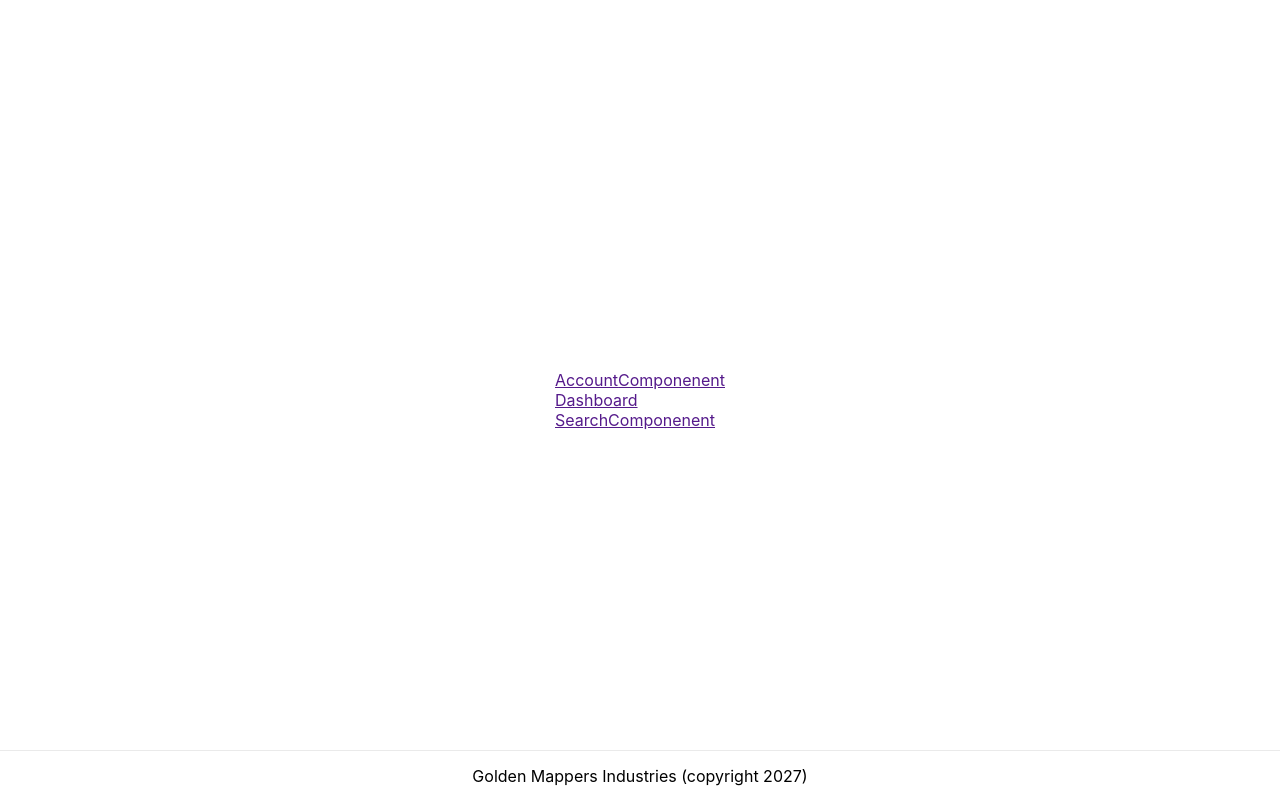
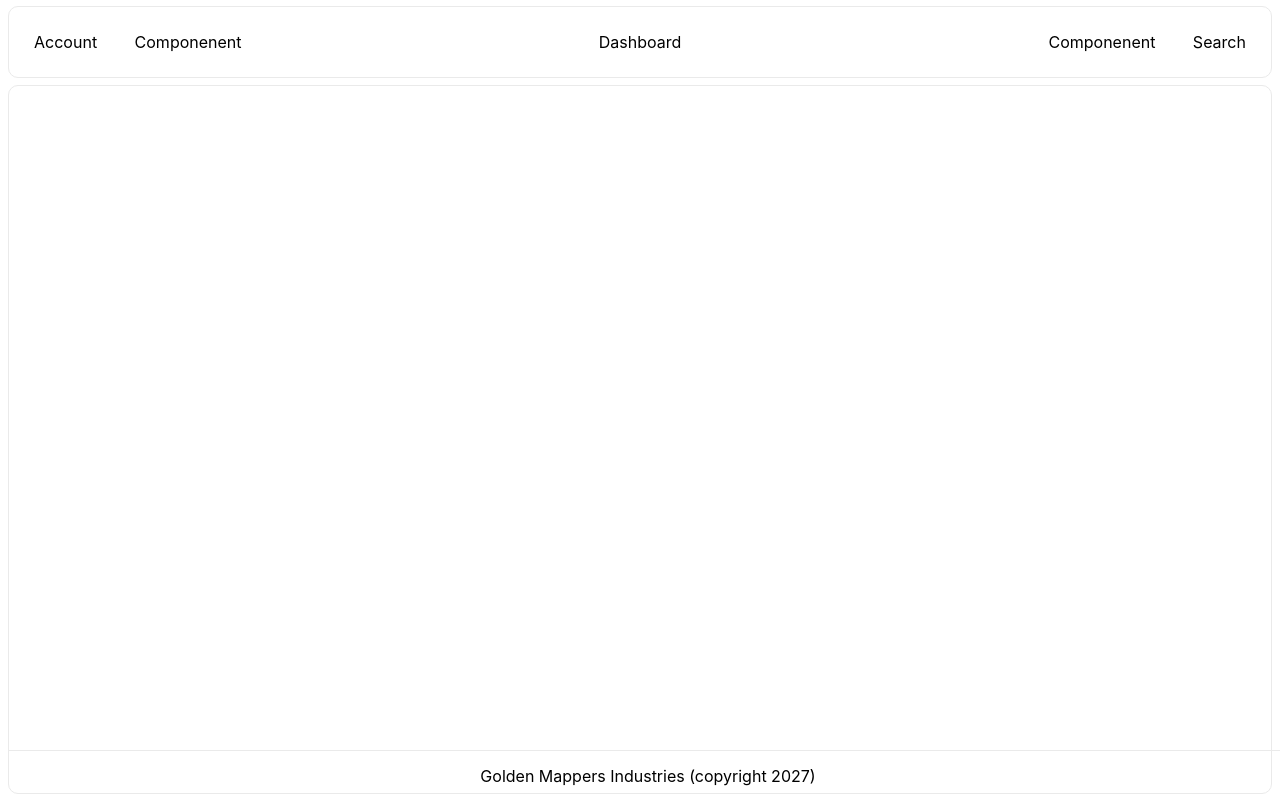
Before and after one commit to osumd/mappers-software-systems-, a Next.js app in the folder finance/: page / in a window 1280 px wide. Built offline with nearby package versions, Linux system fonts and the light colour scheme.

Commit message:
Add files via upload

```diff
--- a/finance/styles/Home.module.css
+++ b/finance/styles/Home.module.css
@@ -1,10 +1,84 @@
+.nav {
+  padding: 0.5%;
+  position: relative;
+  overflow: hidden;
+
+  border: 1px solid #eaeaea;
+  border-radius: 10px;
+  transition:
+    color 0.15s ease,
+    border-color 0.15s ease;
+
+  margin-top: 0.5% ;
+  margin-bottom: 0%;
+}
+
+.nav a {
+  float: left;
+  text-align: center;
+  text-decoration: none;
+  padding: 1.5%;
+  color: black;
+  border-radius: 10px;
+}
+
+.nav a:hover {
+  background-color: black;
+  color: white;
+}
+
+.navcenter a{
+  float: none;
+  position: absolute;
+  top: 50%;
+  left: 50%;
+  transform: translate(-50%, -50%);
+}
+
+
+.navright a {
+  float: right;
+}
+
+@media screen and (max-width: 600px) {
+  .nav a, .navright {
+    float: none;
+    display: block;
+  }
+
+  .navcenter a {
+    position: relative;
+    top: 0;
+    left: 0;
+    transform: none;
+  }
+}
+
+
+.body {
+  padding: 0.5%;
+  overflow: hidden;
+
+  border: 1px solid #eaeaea;
+  border-radius: 10px;
+  transition:
+    color 0.15s ease,
+    border-color 0.15s ease;
+
+  margin-bottom: 0.5%;
+  margin-top: 0.5%;
+
+  overflow-y: scroll;
+  -webkit-overflow-scrolling: touch;
+  flex: auto;
+}
+
+
 .container {
   min-height: 100vh;
   padding: 0 0.5rem;
   display: flex;
   flex-direction: column;
-  justify-content: center;
-  align-items: center;
 }
 
 .title a {
```
